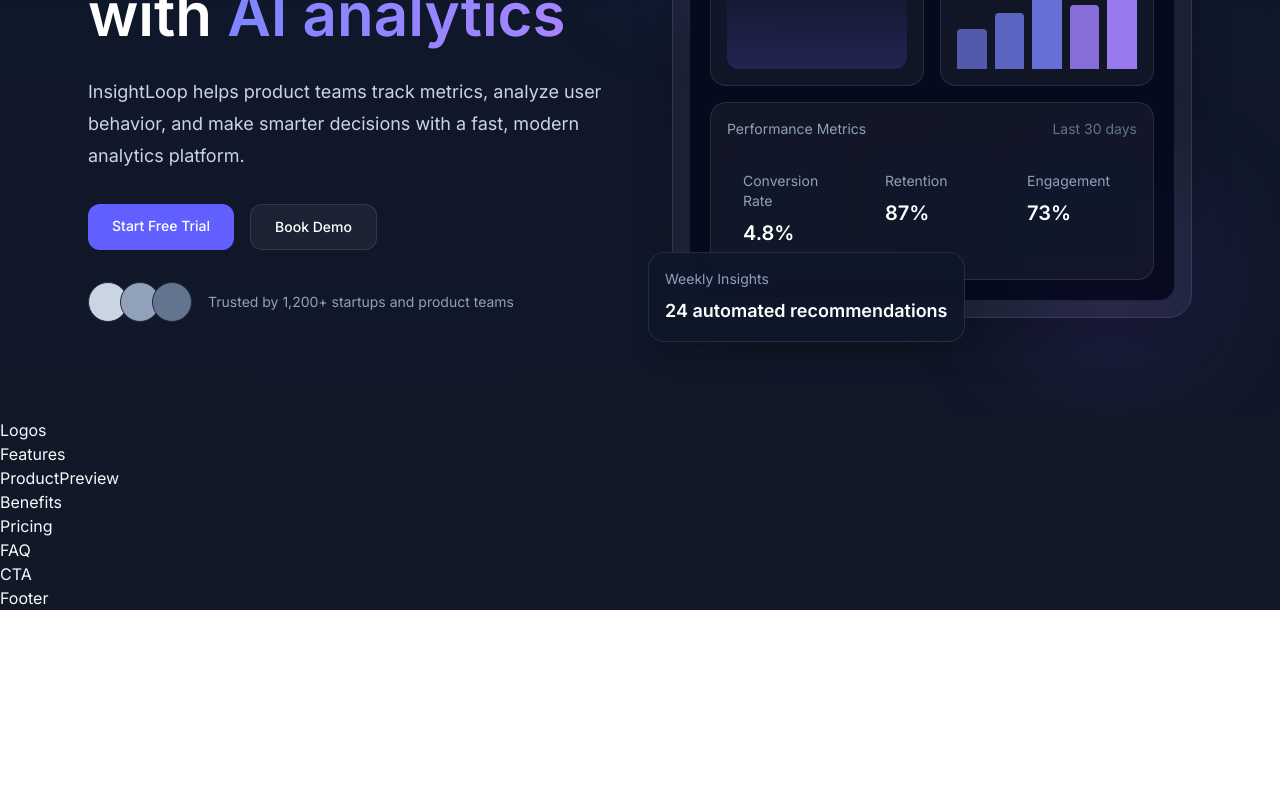
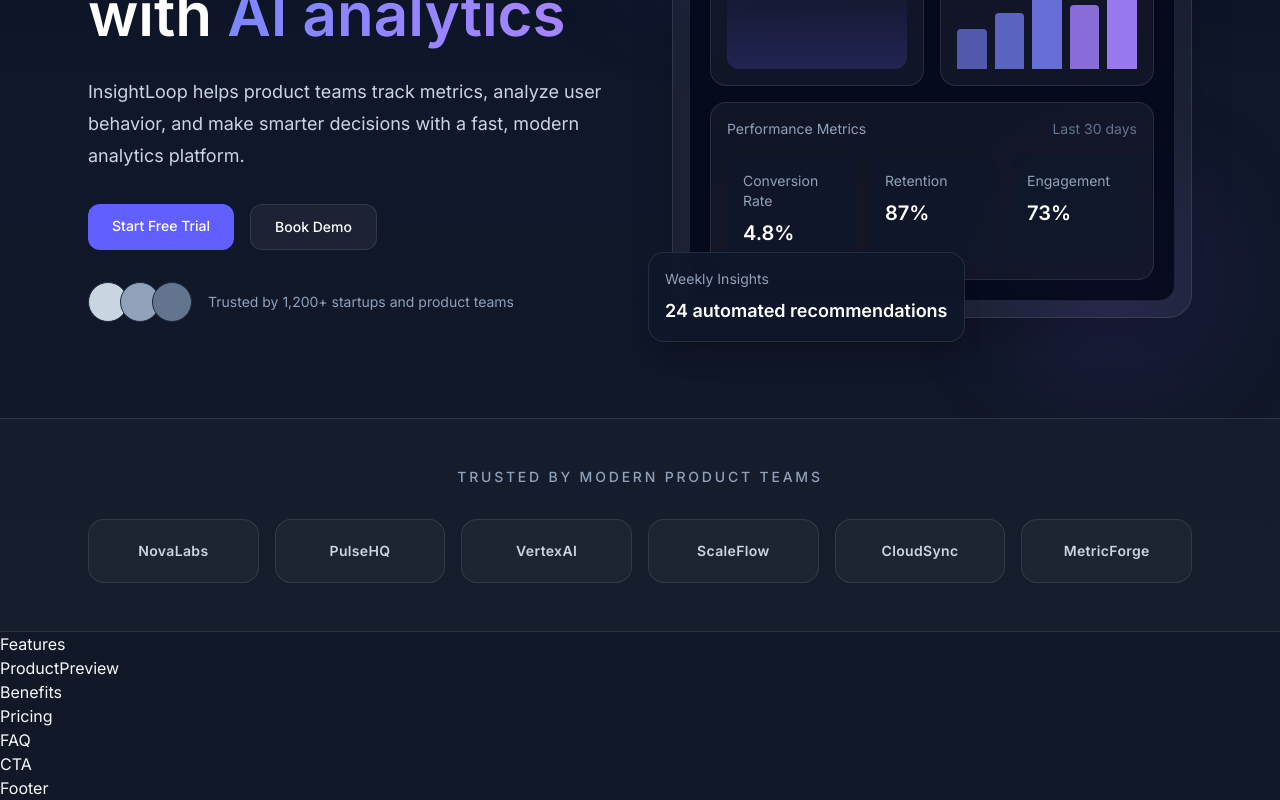
Before and after one commit to szymonbasiul/insightloop-saas-landing, a Next.js app: page / in a window 1280 px wide. Shown: the part 400-1200 px from the top of the page. Before the commit the page ends 1010 px from the top, so only its background shows below. Built offline with nearby package versions, Linux system fonts and the light colour scheme.

Commit message:
add trusted by logos section

```diff
--- a/src/components/Logos.tsx
+++ b/src/components/Logos.tsx
@@ -1,3 +1,31 @@
+const logos = [
+  "NovaLabs",
+  "PulseHQ",
+  "VertexAI",
+  "ScaleFlow",
+  "CloudSync",
+  "MetricForge",
+];
+
 export default function Logos() {
-  return <div>Logos</div>;
+  return (
+    <section className="border-y border-white/10 bg-white/[0.02]">
+      <div className="mx-auto max-w-6xl px-6 py-12">
+        <p className="text-center text-sm font-medium uppercase tracking-[0.2em] text-slate-400">
+          Trusted by modern product teams
+        </p>
+
+        <div className="mt-8 grid grid-cols-2 gap-4 md:grid-cols-3 lg:grid-cols-6">
+          {logos.map((logo) => (
+            <div
+              key={logo}
+              className="flex h-16 items-center justify-center rounded-2xl border border-white/10 bg-white/[0.03] text-sm font-semibold tracking-wide text-slate-300 transition hover:border-indigo-400/30 hover:text-white"
+            >
+              {logo}
+            </div>
+          ))}
+        </div>
+      </div>
+    </section>
+  );
 }
```
